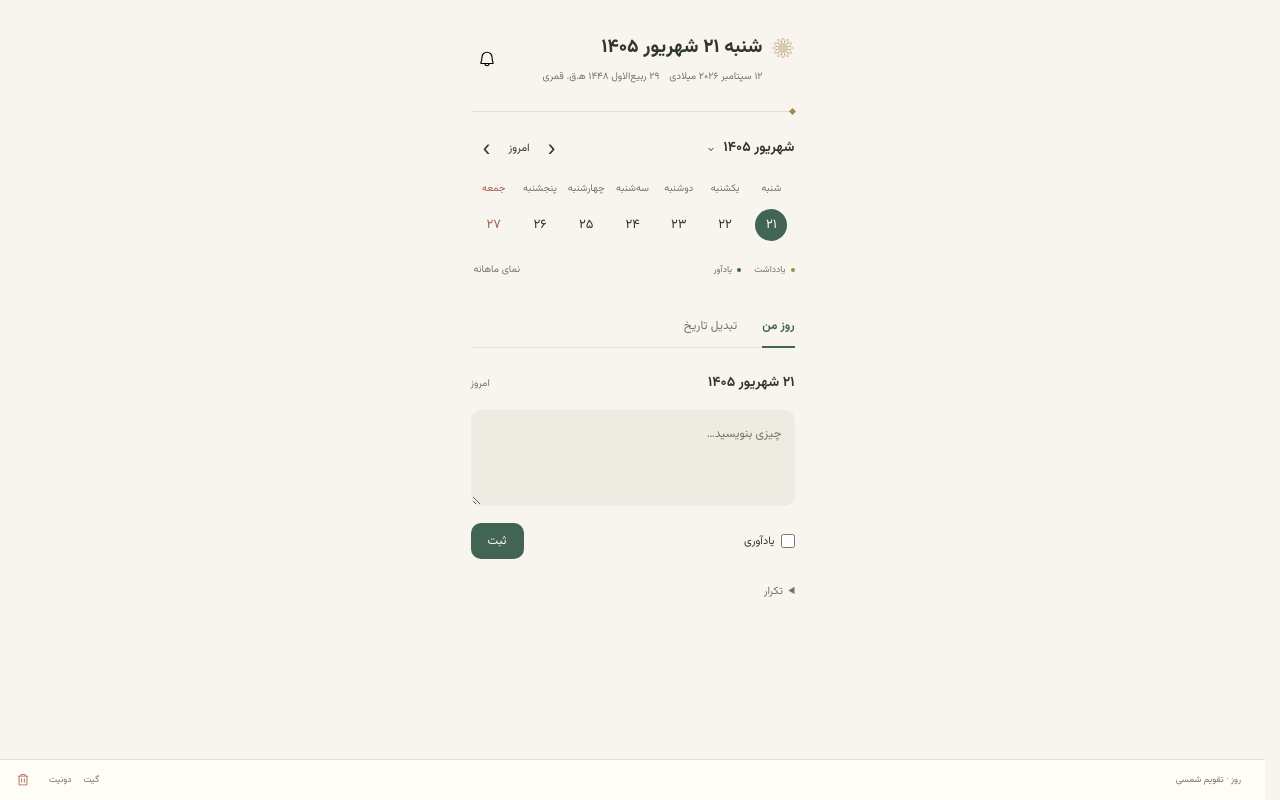
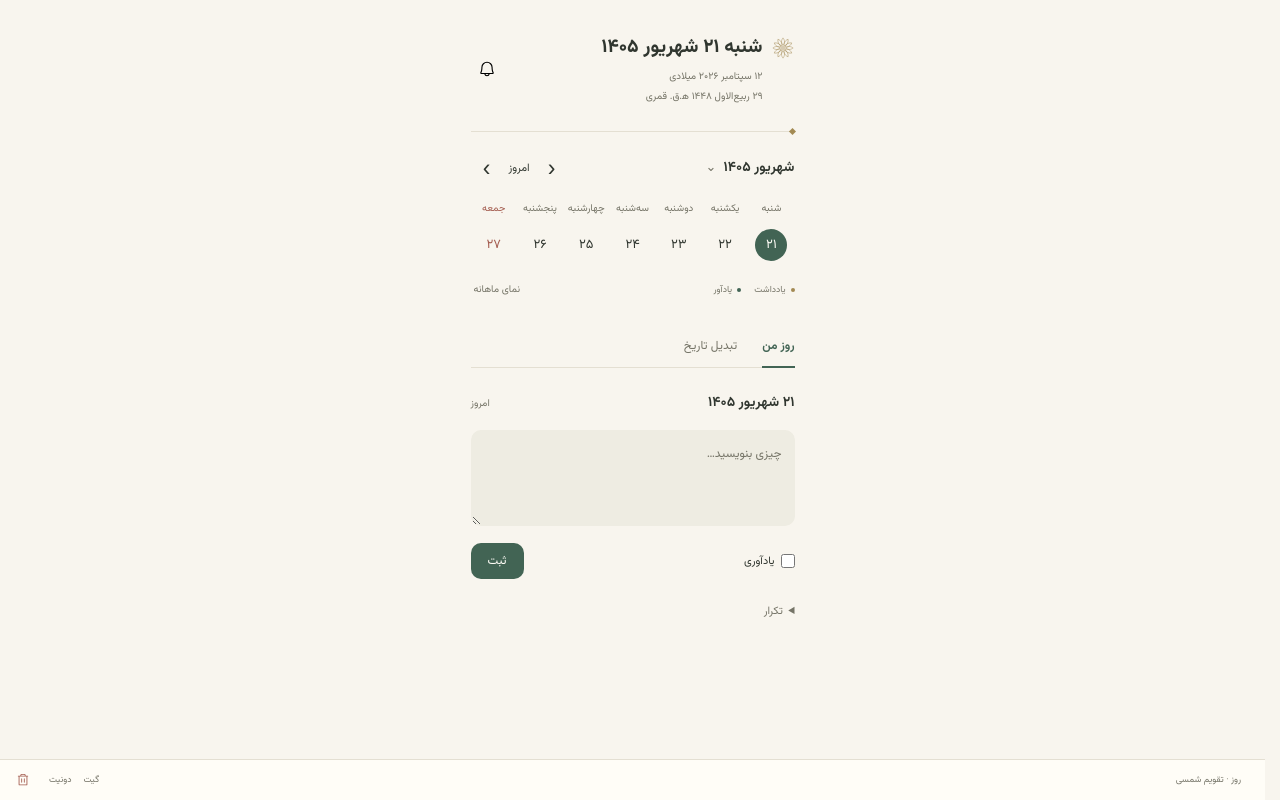
Before and after one commit to alinemone/day-calendar, a browser extension: page sidepanel.html in a window 1280 px wide. Drawn offline with Linux system fonts and the light colour scheme; no server answers.

Commit message:
Stack Gregorian and Hijri header dates vertically

```diff
--- a/package.json
+++ b/package.json
@@ -1 +1 @@
-{"name":"rooz-sidepanel","private":true,"version":"1.4.15","type":"module","scripts":{"test":"node --test tests/*.test.js"},"devDependencies":{"@playwright/test":"^1.63.0"}}
+{"name":"rooz-sidepanel","private":true,"version":"1.4.16","type":"module","scripts":{"test":"node --test tests/*.test.js"},"devDependencies":{"@playwright/test":"^1.63.0"}}
--- a/styles.css
+++ b/styles.css
@@ -129,6 +129,6 @@ main{--page-inline:24px}
 #day-events .event-holiday{color:var(--rose)}
 
 .today-dates{min-width:0}
-.secondary-dates{display:flex;flex-wrap:wrap;column-gap:10px;row-gap:2px;margin-top:4px;padding-inline-start:32px;color:var(--muted);font-size:10px;font-weight:400;line-height:1.8}
+.secondary-dates{display:flex;flex-direction:column;align-items:flex-start;gap:2px;margin-top:4px;padding-inline-start:32px;color:var(--muted);font-size:10px;font-weight:400;line-height:1.8}
 .secondary-dates time{white-space:nowrap}
 @media(max-width:320px){.secondary-dates{padding-inline-start:26px}}
```
Also changed, not shown: manifest.json, 1 other file.
